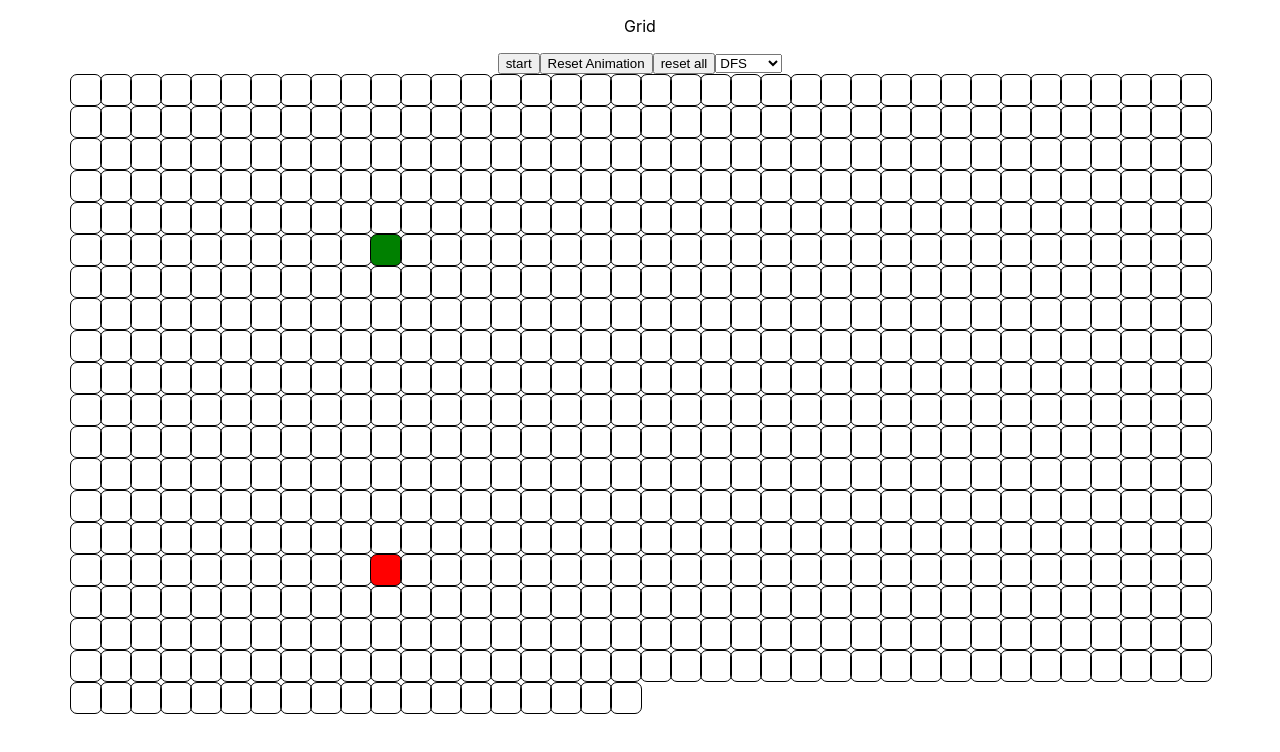
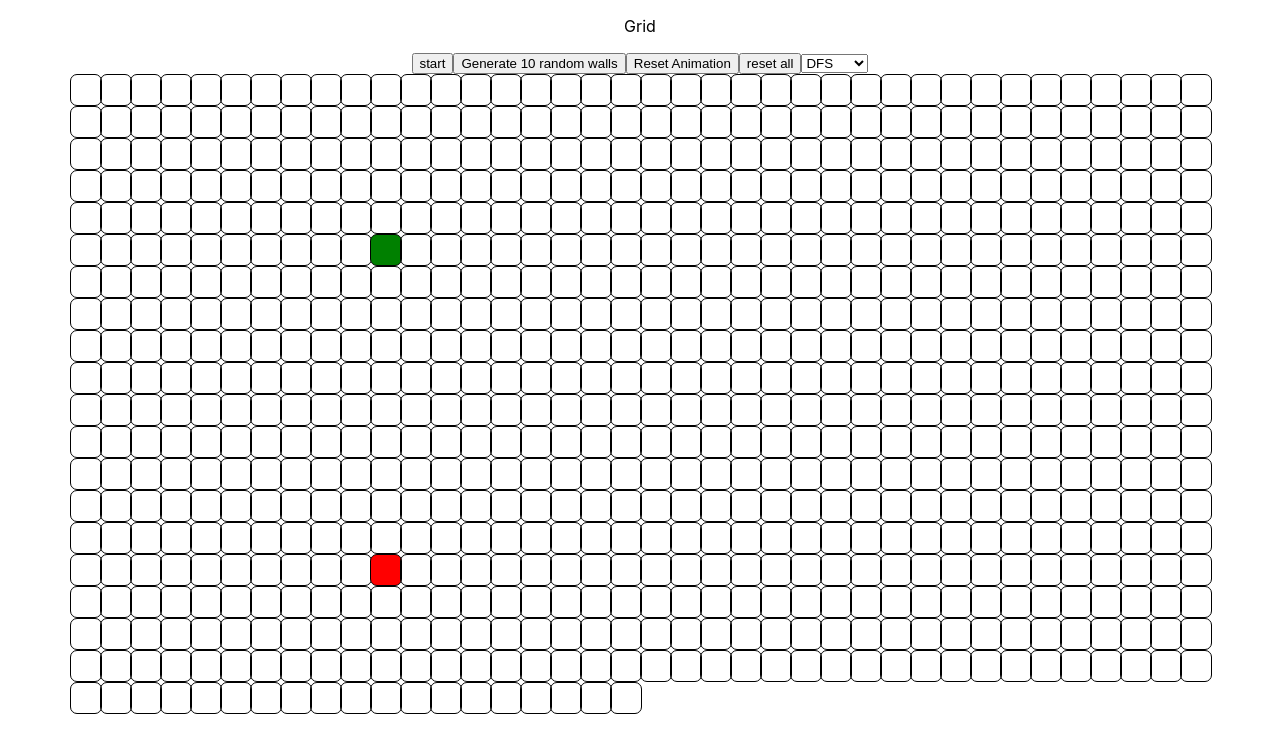
Before and after one commit to nicolosponziello/pathfinding-visualizer-react, a React (Create React App) app: page / in a window 1280 px wide. Shown: the top 752 px of the page. Built offline with nearby package versions, Linux system fonts and the light colour scheme.

Commit message:
add random wall generation

```diff
--- a/src/components/Grid/Grid.component.tsx
+++ b/src/components/Grid/Grid.component.tsx
@@ -10,6 +10,7 @@ import {
 } from "../Node/node_data";
 import dijkstra from "../../algorithms/dijkstra";
 import  {iterativeDFS} from "../../algorithms/dfs";
+import { randomInteger } from "../../utils";
 
 interface Props {}
 
@@ -29,6 +30,21 @@ const generateEmptyGrid = () => {
   //set start and end
   grid[5][5].type = CellType.START;
   grid[grid.length - 5][grid[0].length - 5].type = CellType.END;
+  return grid;
+};
+
+const addRandomWalls = (
+  grid: Array<Array<GridNode>>,
+  amount: number
+): Array<Array<GridNode>> => {
+  let randX, randY;
+  for (let i = 0; i < amount; i++) {
+    do {
+      randX = randomInteger(0, grid.length - 1);
+      randY = randomInteger(0, grid[0].length - 1);
+    } while (grid[randX][randY].type != CellType.EMPTY);
+    grid[randX][randY].type = CellType.WALL;
+  }
   return grid;
 };
 
@@ -128,6 +144,15 @@ export const Grid = (props: Props) => {
       >
         start
       </button>
+      <button
+        onClick={() => {
+          setGrid(g => {
+            return produce(g, copy =>{
+              copy = addRandomWalls(copy, 10);
+            })
+          })
+        }}
+      >Generate 10 random walls</button>
       <button
         onClick={() => {
           setGrid((g) => {
```
